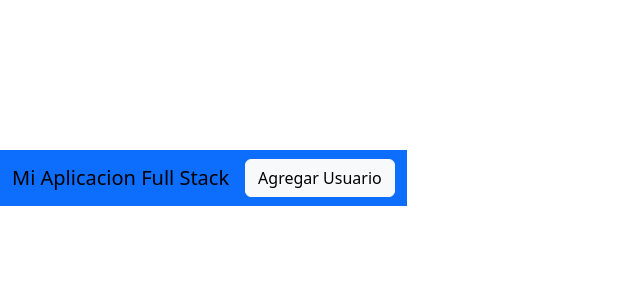
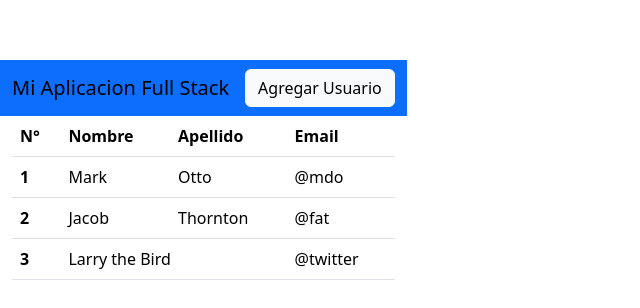
Before and after one commit to Jhonatanisai8/frontend-crud-app, a React (Vite) app: page / in a window 1280 px wide. Shown: the part 222-530 px from the top of the page, without its empty margins (0-640 px from the left). Built offline with nearby package versions, Linux system fonts and the light colour scheme.

Commit message:
Implementar el componente inicial de la página de inicio con una tabla estática e integrarlo en la aplicación principal junto con una barra de navegación.

```diff
--- a/src/App.jsx
+++ b/src/App.jsx
@@ -1,10 +1,12 @@
 import { useState } from "react";
 import "../node_modules/bootstrap/dist/css/bootstrap.min.css";
 import { Navbar } from "./layout/Navbar";
+import Home from "./pages/Home";
 function App() {
   return (
     <>
       <Navbar></Navbar>
+      <Home></Home>
     </>
   );
 }
--- a/src/pages/Home.jsx
+++ b/src/pages/Home.jsx
@@ -0,0 +1,48 @@
+import React from "react";
+import {
+  CContainer,
+  CTable,
+  CTableBody,
+  CTableDataCell,
+  CTableHead,
+  CTableHeaderCell,
+  CTableRow,
+} from "@coreui/react";
+
+const Home = () => {
+  return (
+    <CContainer>
+      <CTable>
+        <CTableHead>
+          <CTableRow>
+            <CTableHeaderCell scope="col">N°</CTableHeaderCell>
+            <CTableHeaderCell scope="col">Nombre</CTableHeaderCell>
+            <CTableHeaderCell scope="col">Apellido</CTableHeaderCell>
+            <CTableHeaderCell scope="col">Email</CTableHeaderCell>
+          </CTableRow>
+        </CTableHead>
+        <CTableBody>
+          <CTableRow>
+            <CTableHeaderCell scope="row">1</CTableHeaderCell>
+            <CTableDataCell>Mark</CTableDataCell>
+            <CTableDataCell>Otto</CTableDataCell>
+            <CTableDataCell>@mdo</CTableDataCell>
+          </CTableRow>
+          <CTableRow>
+            <CTableHeaderCell scope="row">2</CTableHeaderCell>
+            <CTableDataCell>Jacob</CTableDataCell>
+            <CTableDataCell>Thornton</CTableDataCell>
+            <CTableDataCell>@fat</CTableDataCell>
+          </CTableRow>
+          <CTableRow>
+            <CTableHeaderCell scope="row">3</CTableHeaderCell>
+            <CTableDataCell colSpan={2}>Larry the Bird</CTableDataCell>
+            <CTableDataCell>@twitter</CTableDataCell>
+          </CTableRow>
+        </CTableBody>
+      </CTable>{" "}
+    </CContainer>
+  );
+};
+
+export default Home;
```
